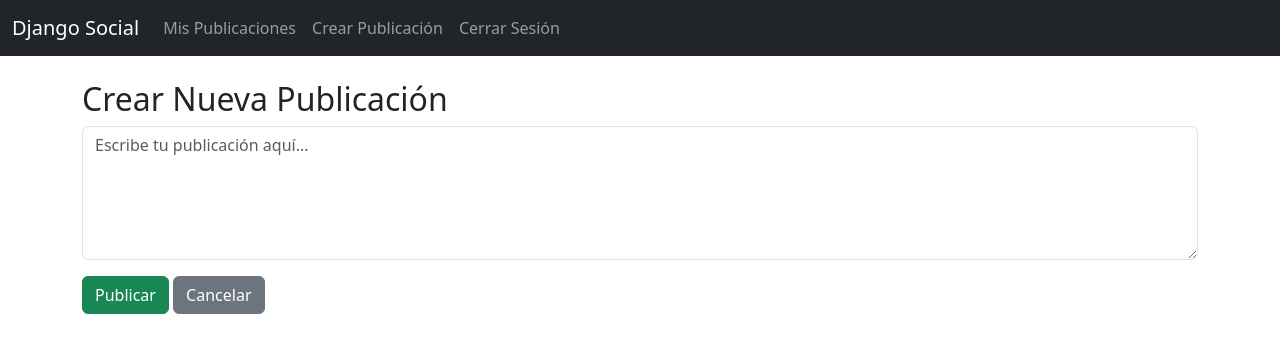
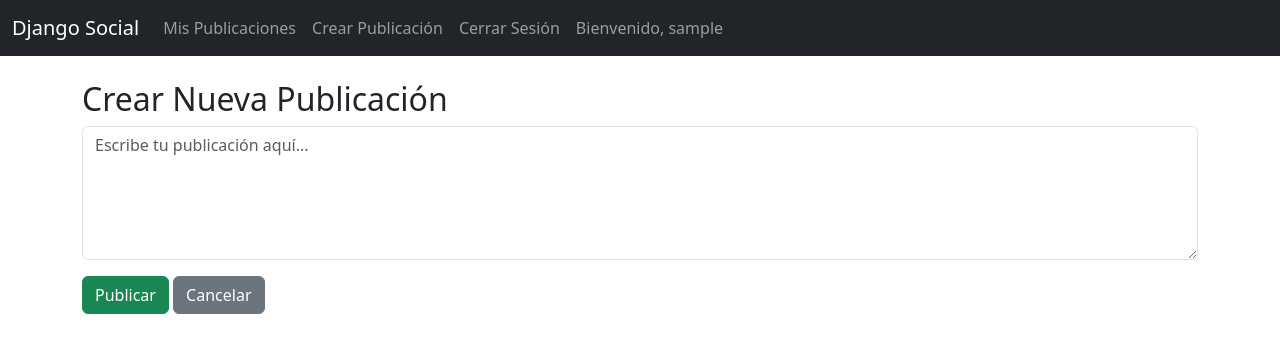
Before and after one commit to lu1s9/django-social, a Django app: page /posts/create/ in a window 1280 px wide. Shown: the top 353 px of the page. Run offline with Django 4.2, Linux system fonts and the light colour scheme; the visitor is signed in with stand-in values (Sample User, id 1).

Commit message:
Add welcome message to navbar for logged-in users

```diff
--- a/website/templates/navbar.html
+++ b/website/templates/navbar.html
@@ -17,6 +17,9 @@
         <li class="nav-item">
           <a class="nav-link" href="{% url 'logout' %}">Cerrar Sesión</a>
         </li>
+          <span class="nav-link">
+            Bienvenido, {{ user.username }}
+          </span>
 
         {% else %}
         <li class="nav-item">
```
